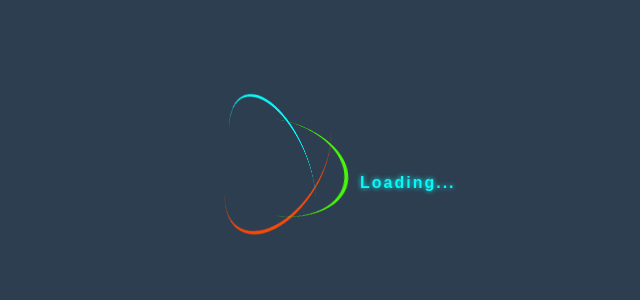
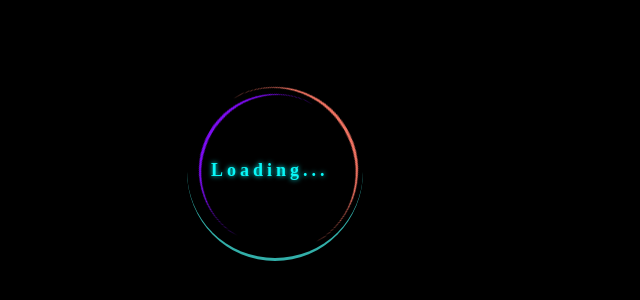
Before and after one commit to hasanesmail/Loading-page2, a plain HTML site: page index.html in a window 1280 px wide. Shown: the part 236-536 px from the top of the page, without its empty margins (365-1005 px from the left). Drawn offline with Linux system fonts and the light colour scheme.

Commit message:
Add files via upload

```diff
--- a/index.html
+++ b/index.html
@@ -3,14 +3,12 @@
 <head>
     <meta charset="UTF-8">
     <meta name="viewport" content="width=device-width, initial-scale=1.0">
-    <title>Loading Page</title>
+    <title>Loading page 2</title>
     <link rel="stylesheet" href="style.css">
 </head>
 <body>
-    <div class="loader">
-        <div class="inner one"></div>
-        <div class="inner two"></div>
-        <div class="inner three"></div>
+    <div class="container">
+        <div class="box"></div>
     </div>
     <p>Loading...</p>
 </body>
--- a/style.css
+++ b/style.css
@@ -1,58 +1,57 @@
 body {
-            background-color: #2c3e50; /* خلفية داكنة لتبرز الألوان */
-            display: flex;
-            flex-direction: column;
-            justify-content: center;
-            align-items: center;
+    margin: 0;
+    padding: 0;
+}
+.container {
+    width: 100vw;
     height: 100vh;
-            margin: 0;
-            font-family: Arial, sans-serif;
+    background: #000;
 }
-
-        .loader {
-            position: relative;
-            width: 150px;
-            height: 150px;
-            perspective: 800px; /* تعطي تأثير البعد الثالث */
+.container .box {
+    position: absolute;
+    width: 11rem;
+    height: 11rem;
+    top: 46%;
+    left: 47%;
+    margin: -3.1rem 0 0 -3.1rem;
+    border-top: solid 3px #32afa9;
+    border-radius: 50%;
+    animation: rotate 2s infinite linear ;
 }
-
-        .inner {
+.container .box::before{
+    content: "";
     position: absolute;
-            box-sizing: border-box;
-            width: 100%;
-            height: 100%;
+    left: 5px;
+    top: 5px;
+    right: 5px;
+    bottom: 5px;
+    border-top: solid 3px #f17362;
     border-radius: 50%;
+    animation: rotate 3s infinite linear ;
 }
-
-        /* الحلقة الأولى - برتقالية */
-        .inner.one {
-            left: 0%;
-            top: 0%;
-            animation: rotate-one 1s linear infinite;
-            border-bottom: 4px solid #f74809;
+.container .box::after{
+    content: "";
+    position: absolute;
+    left: 12px;
+    top: 12px;
+    right: 12px;
+    bottom: 12px;
+    border-top: solid 3px #7e0cf5;
+    border-radius: 50%;
+    animation: rotate 1.5s infinite linear ;
 }
-
-        /* الحلقة الثانية - خضراء */
-        .inner.two {
-            right: 0%;
-            top: 0%;
-            animation: rotate-two 1s linear infinite;
-            border-right: 4px solid #48f709;
+@keyframes rotate {
+    0%{
+        transform: rotate(0deg);
     }
-
-        /* الحلقة الثالثة - زرقاء */
-        .inner.three {
-            right: 0%;
-            bottom: 0%;
-            animation: rotate-three 1s linear infinite;
-            border-top: 4px solid #09f7f7;
+    100%{
+        transform: rotate(360deg);
     }
-
-        /* نص التحميل */
+}
 p {
     position: absolute;
     top: 390px;
-            left: 725px;
+    left: 710px;
     color: #09f7f7;
     margin-top: 20px;
     letter-spacing: 2px;
@@ -60,18 +59,29 @@ body {
     text-shadow: 0 0 5px #09f7f7;
 }
 
-        /* حركات الـ Keyframes */
-        @keyframes rotate-one {
-            0% { transform: rotateX(35deg) rotateY(-45deg) rotateZ(0deg); }
-            100% { transform: rotateX(35deg) rotateY(-45deg) rotateZ(360deg); }
+@media (min-width: 330px) {
+    .box {
+        width: 50%;
+        height: 50%;
+        border-top-width: 4px; /* زيادة سمك الخط قليلاً */
     }
-
-        @keyframes rotate-two {
-            0% { transform: rotateX(50deg) rotateY(10deg) rotateZ(0deg); }
-            100% { transform: rotateX(50deg) rotateY(10deg) rotateZ(360deg); }
+    p {
+        font-size: 18px;
+        letter-spacing: 4px;
+        left: 43%;
+        top: 47%;
     }
-
-        @keyframes rotate-three {
-            0% { transform: rotateX(35deg) rotateY(55deg) rotateZ(0deg); }
-            100% { transform: rotateX(35deg) rotateY(55deg) rotateZ(360deg); }
 }
+@media (min-width: 810px) {
+    .box {
+        width: 50%;
+        height: 50%;
+        border-top-width: 4px; /* زيادة سمك الخط قليلاً */
+    }
+    p {
+        font-size: 18px;
+        letter-spacing: 4px;
+        left: 45%;
+        top: 47%;
+    }
+}
```
Lines whose indentation alone changed are shown as unchanged.
